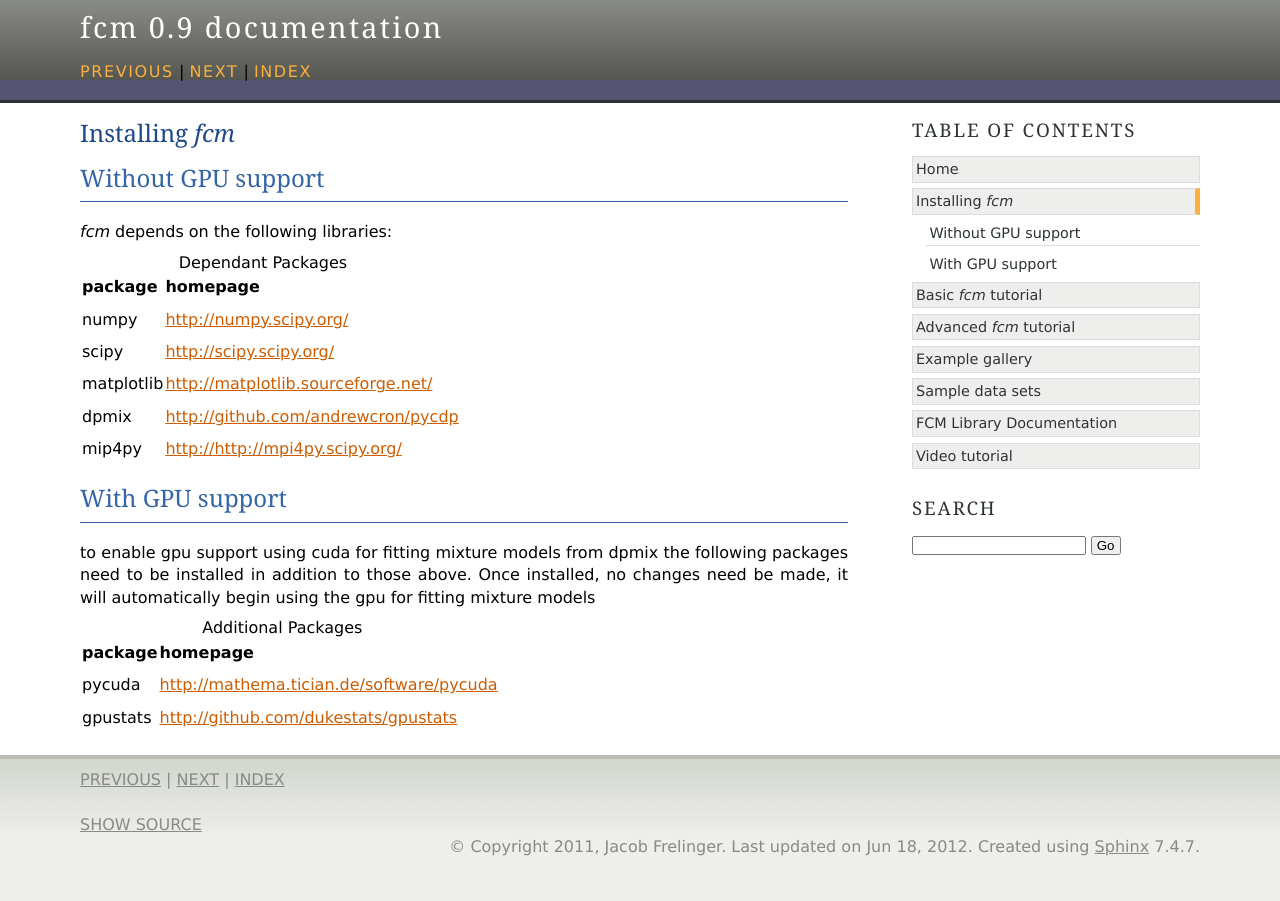
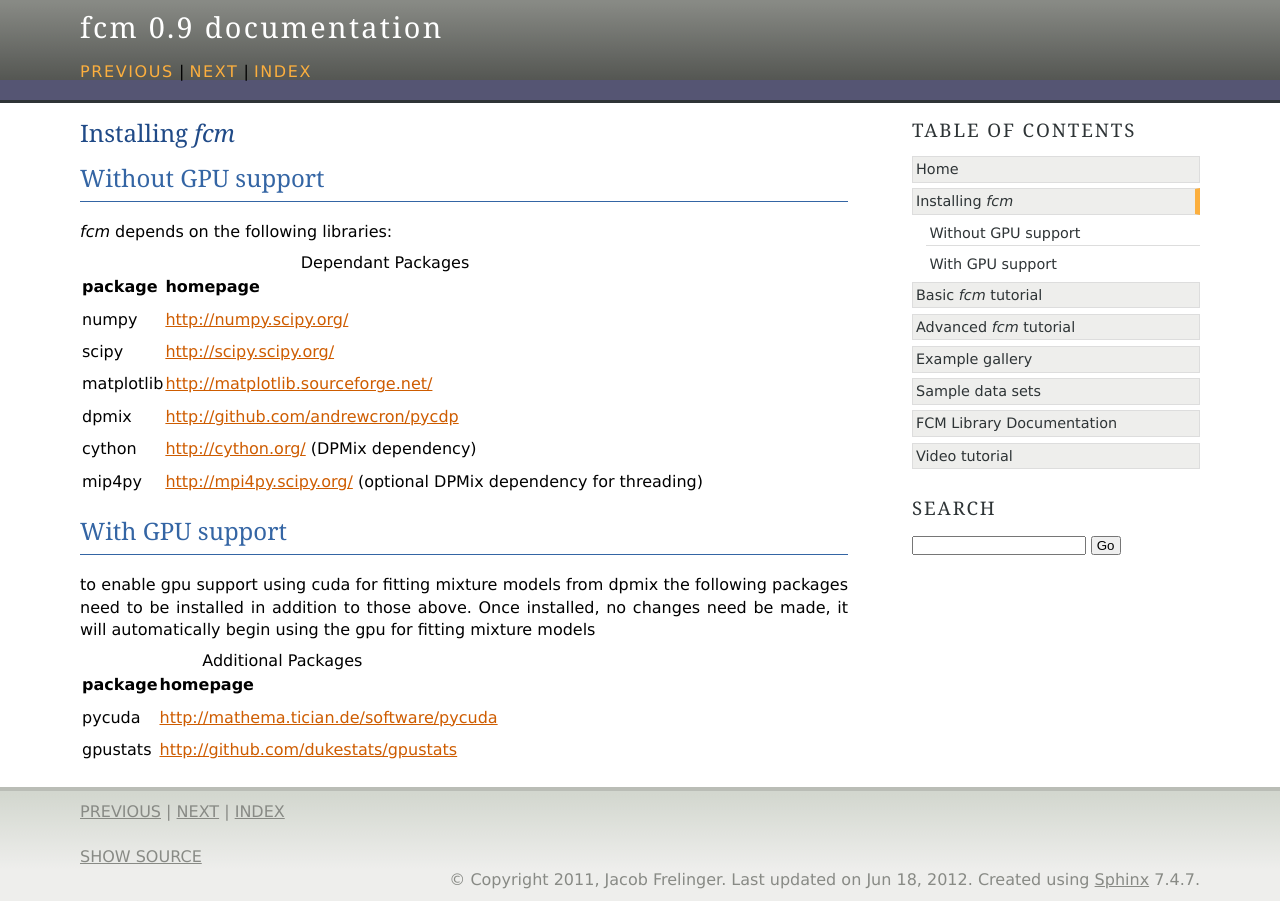
Before and after one commit to nguyen1j/py-fcm, a Sphinx documentation site: the page built from docs/source/install.rst, in a window 1280 px wide. Built offline with Sphinx 7.4.7, drawn with Linux system fonts in a browser that asks for light colours; formulas are drawn with MathJax 3.

Commit message:
update install instructions

```diff
--- a/docs/source/install.rst
+++ b/docs/source/install.rst
@@ -9,15 +9,16 @@ Without GPU support
 
 .. table:: Dependant Packages
 
-    ==========  ===================================================
+    ==========  ==================================================================
     package     homepage
-    ==========  ===================================================
+    ==========  ==================================================================
     numpy       http://numpy.scipy.org/
     scipy       http://scipy.scipy.org/
     matplotlib  http://matplotlib.sourceforge.net/
     dpmix       http://github.com/andrewcron/pycdp
-    mip4py      http://http://mpi4py.scipy.org/
-    ==========  ===================================================
+    cython      http://cython.org/ (DPMix dependency)
+    mip4py      http://mpi4py.scipy.org/ (optional DPMix dependency for threading)
+    ==========  ==================================================================
 
 With GPU support
 ****************
```
